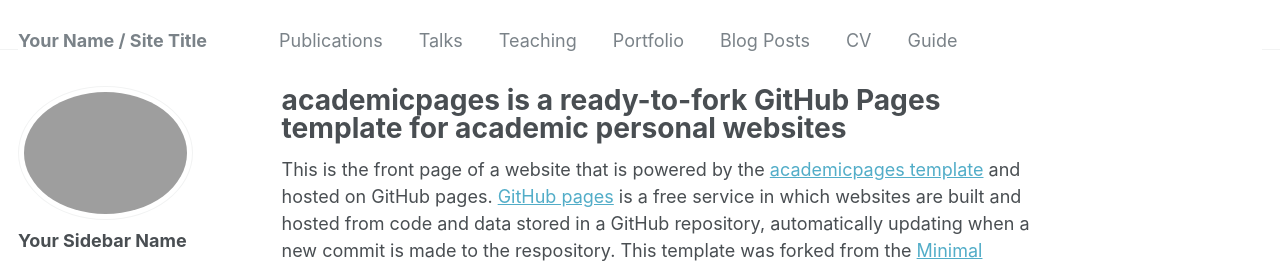
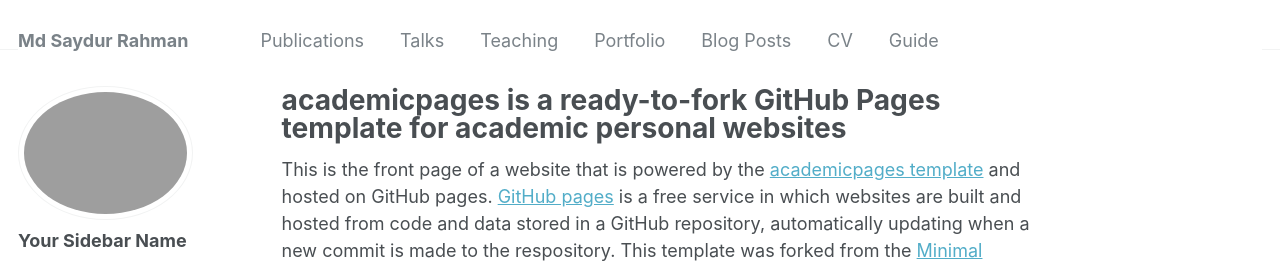
Before and after one commit to MdSaydurRahman/Saydur, a Jekyll site: the page built from _pages/about.md, in a window 1280 px wide. Shown: the top 263 px of the page. Built offline with Jekyll 4.4.1, drawn with Linux system fonts in a browser that asks for light colours; some web fonts are replaced.

Commit message:
Update _config.yml

```diff
--- a/_config.yml
+++ b/_config.yml
@@ -8,7 +8,7 @@
 
 # Basic Site Settings
 locale                   : "en-US"
-title                    : "Your Name / Site Title"
+title                    : "Md Saydur Rahman"
 title_separator          : "-"
 name                     : &name "Your Name"
 description              : &description "personal description"
```
